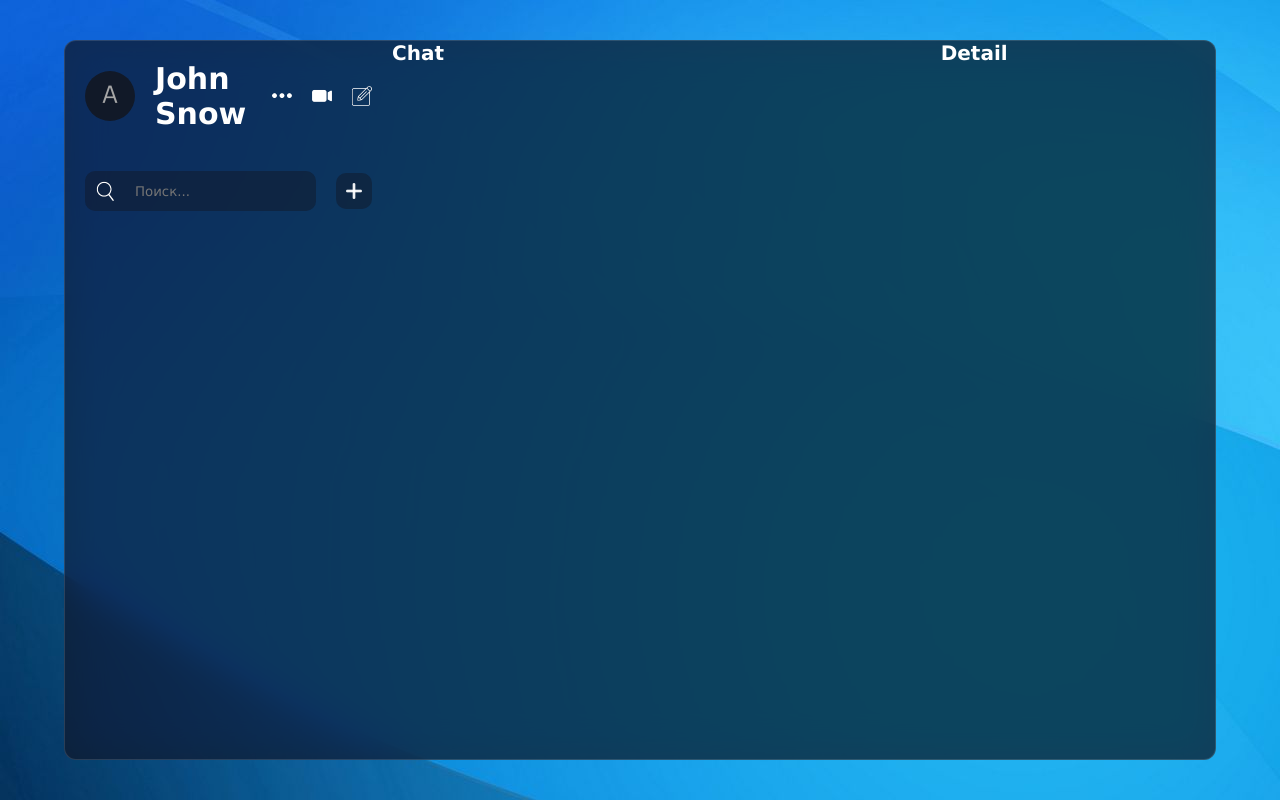
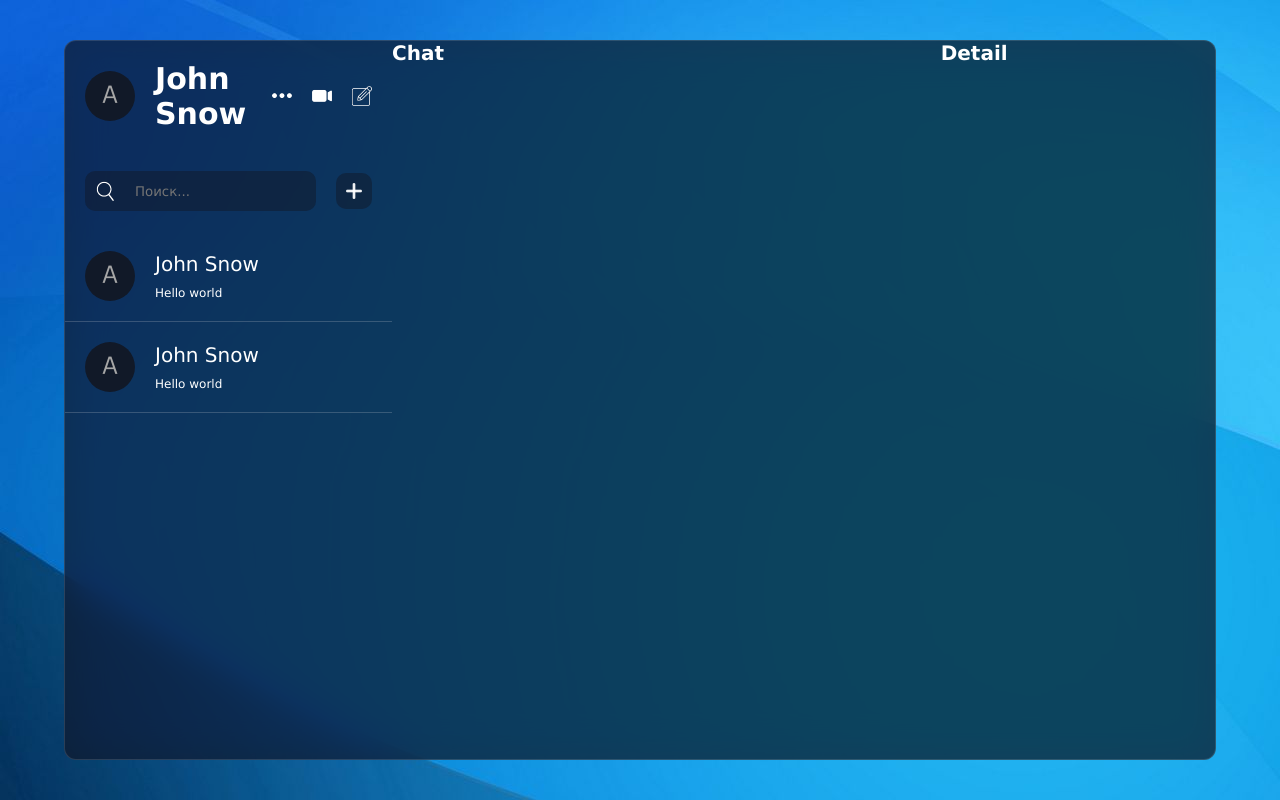
Before and after one commit to vladislav-moscow/Chat, a Next.js app: page / in a window 1280 px wide. Built offline with nearby package versions, Linux system fonts and the light colour scheme.

Commit message:
добавил список чатов  стилизовал

```diff
--- a/src/components/list/chatList/ChatList.jsx
+++ b/src/components/list/chatList/ChatList.jsx
@@ -21,6 +21,20 @@ const ChatList = () => {
 					onClick={() => setAddMode((prev) => !prev)}
 				/>
 			</div>
+			<div className='item'>
+				<Image src='/avatar.png' width={50} height={50} alt='avatarDefault' />
+				<div className='texts'>
+					<span>John Snow</span>
+					<p>Hello world</p>
+				</div>
+			</div>
+			<div className='item'>
+				<Image src='/avatar.png' width={50} height={50} alt='avatarDefault' />
+				<div className='texts'>
+					<span>John Snow</span>
+					<p>Hello world</p>
+				</div>
+			</div>
 		</div>
 	);
 };
--- a/src/components/list/chatList/chatList.css
+++ b/src/components/list/chatList/chatList.css
@@ -1,4 +1,7 @@
 .chatList {
+	flex: 1;
+	overflow-y: auto;
+
 	.search {
 		display: flex;
 		align-items: center;
@@ -30,4 +33,33 @@
 			cursor: pointer;
 		}
 	}
+
+	.item {
+		display: flex;
+		align-items: center;
+		gap: 20px;
+		padding: 20px;
+		cursor: pointer;
+		border-bottom: 1px solid #dddddd35;
+
+		img {
+			border-radius: 50%;
+			object-fit: cover;
+		}
+
+		.texts {
+			display: flex;
+			flex-direction: column;
+			gap: 10px;
+
+			span {
+				font-weight: 500;
+			}
+
+			p {
+				font-size: 12px;
+				font-weight: 300;
+			}
+		}
+	}
 }
--- a/src/components/list/list.css
+++ b/src/components/list/list.css
@@ -1,3 +1,5 @@
 .list {
 	flex: 1;
+	display: flex;
+	flex-direction: column;
 }
```
